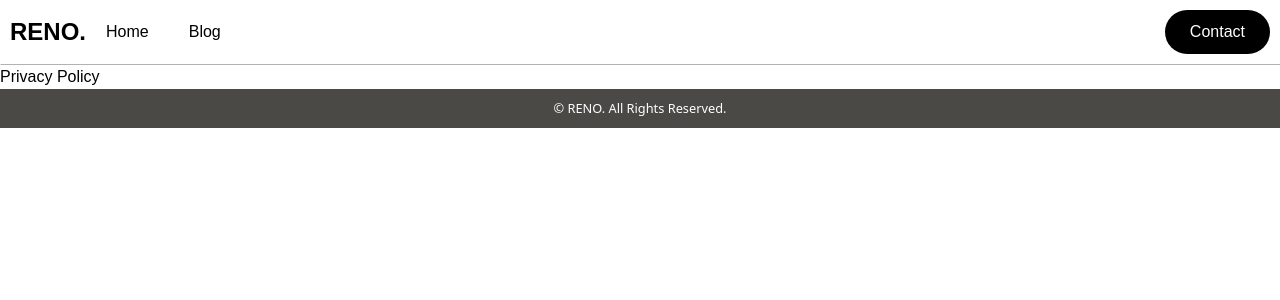
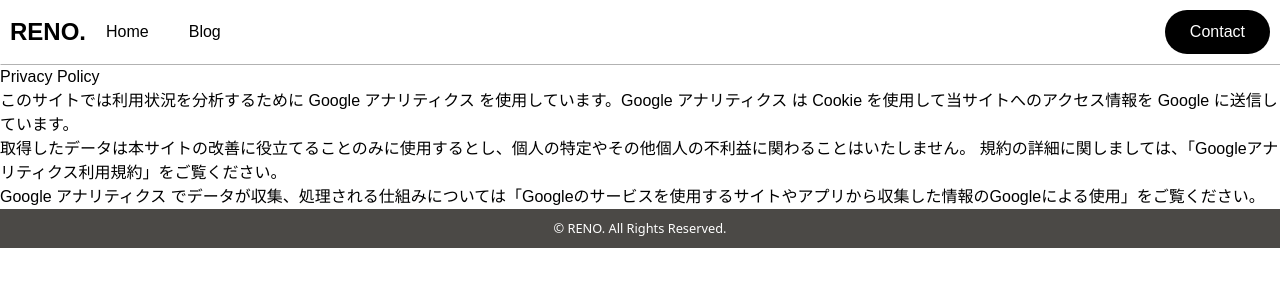
Before and after one commit to reno01111/reno-web, a Next.js app: page /docs/privacy in a window 1280 px wide. Shown: the top 300 px of the page. Built offline with nearby package versions, Linux system fonts and the light colour scheme.

Commit message:
ポリシー本文追加

```diff
--- a/pages/docs/docs.module.css
+++ /dev/null
@@ -1,4 +0,0 @@
-/* styles/docs.module.css */
-.title {
-  @apply text-3xl font-semibold;
-}
--- a/pages/docs/privacy.tsx
+++ b/pages/docs/privacy.tsx
@@ -12,7 +12,35 @@ export function Privacy() {
         pageImgWidth={1280}
         pageImgHeight={960}
       />
-      <h1 className="text-3xl font-semibold">Privacy Policy</h1>
+      <div className="container m-auto h-screen w-100 flex items-center justify-center">
+        <div className="flex flex-col">
+          <h1 className="text-3xl font-semibold text-center m-10">
+            Privacy Policy
+          </h1>
+          <div className="m-2 content mx-auto my-6 flex w-11/12 flex-col gap-y-2 sm:w-4/5 lg:w-2/3">
+            <p>
+              このサイトでは利用状況を分析するために Google アナリティクス
+              を使用しています。Google アナリティクス は Cookie
+              を使用して当サイトへのアクセス情報を Google に送信しています。
+            </p>
+            <p>
+              取得したデータは本サイトの改善に役立てることのみに使用するとし、個人の特定やその他個人の不利益に関わることはいたしません。
+              規約の詳細に関しましては、
+              <Link href="https://marketingplatform.google.com/about/analytics/terms/jp/">
+                「Googleアナリティクス利用規約」
+              </Link>
+              をご覧ください。
+            </p>
+            <p>
+              Google アナリティクス でデータが収集、処理される仕組みについては
+              <Link href="https://policies.google.com/technologies/partner-sites">
+                「Googleのサービスを使用するサイトやアプリから収集した情報のGoogleによる使用」
+              </Link>
+              をご覧ください。
+            </p>
+          </div>
+        </div>
+      </div>
     </div>
   );
 }
```
